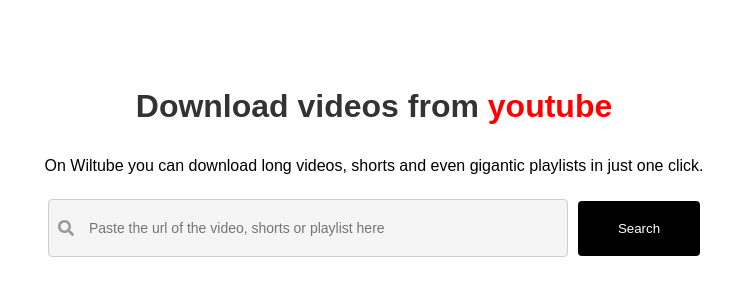
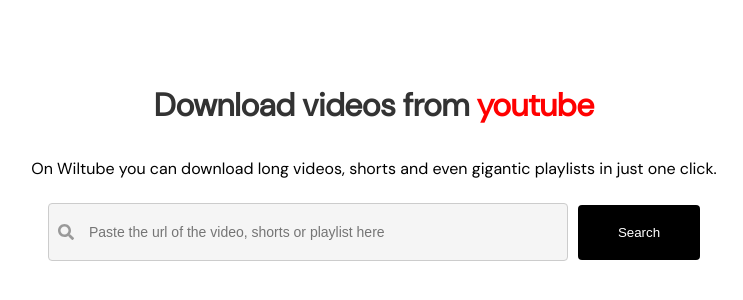
Before and after one commit to Daniel-Santiago-Acosta-1013/viddownloaderx, a Next.js app: page / in a window 1280 px wide. Shown: the part 234-534 px from the top of the page, without its empty margins (266-1009 px from the left). Built offline with nearby package versions, Linux system fonts and the light colour scheme.

Commit message:
feat: Update select element styling for improved user experience

```diff
--- a/src/pages/api/videoInfo.ts
+++ b/src/pages/api/videoInfo.ts
@@ -13,7 +13,11 @@
         const thumbnail = info.videoDetails.thumbnails[0].url;
         const title = info.videoDetails.title;
 
-        res.status(200).json({ thumbnail, title });
+        // Estimate file size for different formats and qualities
+        const format = ytdl.chooseFormat(info.formats, { quality: 'highest' });
+        const fileSize = format.contentLength ? (parseInt(format.contentLength) / (1024 * 1024)).toFixed(2) + ' MB' : 'Unknown';
+
+        res.status(200).json({ thumbnail, title, fileSize });
     } catch (error) {
         res.status(500).json({ error: `Failed to fetch video info: ${error.message}` });
     }
--- a/src/pages/index.tsx
+++ b/src/pages/index.tsx
@@ -109,9 +109,13 @@
                                 <option value="audio">Audio (MP3)</option>
                             </select>
                         </div>
-                        <button onClick={handleDownload} disabled={isDownloading} className={styles.downloadButton}>
-                            {isDownloading ? 'Downloading...' : 'Download'} <FaDownload />
-                        </button>
+
+                        <div className={styles.downloadContainer}>
+                            <p className={styles.fileSize}>Total: {videoInfo.fileSize}</p>
+                            <button onClick={handleDownload} disabled={isDownloading} className={styles.downloadButton}>
+                                {isDownloading ? 'Downloading...' : 'Download'} <FaDownload />
+                            </button>
+                        </div>
                     </div>
                 </div>
             )}
--- a/styles/Home.module.scss
+++ b/styles/Home.module.scss
@@ -103,6 +103,17 @@
             color: #404040;
         }
 
+        .downloadContainer {
+            display: flex;
+            flex-direction: column;
+            align-items: flex-start;
+
+            .fileSize {
+                font-size: 12px;
+                margin: 0px !important;
+                color: #858585;
+            }
+
             .downloadButton {
                 padding: 20px 40px;
                 background-color: #EC2422;
@@ -110,11 +121,14 @@
                 border: none;
                 cursor: pointer;
                 border-radius: 4px;
+                margin-top: 5px;
 
                 &:hover {
                     background-color: #333;
                 }
             }
+        }
+
 
         div {
             display: flex;
--- a/styles/globals.scss
+++ b/styles/globals.scss
@@ -1,5 +1,20 @@
+/* Importing the DM Sans fonts */
+@font-face {
+    font-family: 'DMSans';
+    src: url('/fonts/DMSans-VariableFont_opsz,wght.ttf') format('truetype');
+    font-weight: normal;
+    font-style: normal;
+}
+
+@font-face {
+    font-family: 'DMSansItalic';
+    src: url('/fonts/DMSans-Italic-VariableFont_opsz,wght.ttf') format('truetype');
+    font-weight: normal;
+    font-style: italic;
+}
+
 body {
-    font-family: Arial, sans-serif;
+    font-family: 'DMSans', Arial, sans-serif;
     margin: 0;
     padding: 0;
     box-sizing: border-box;
```
Also changed, not shown: public/fonts/DMSans-Italic-VariableFont_opsz,wght.ttf (added), public/fonts/DMSans-VariableFont_opsz,wght.ttf (added). Lines whose indentation alone changed are shown as unchanged.
